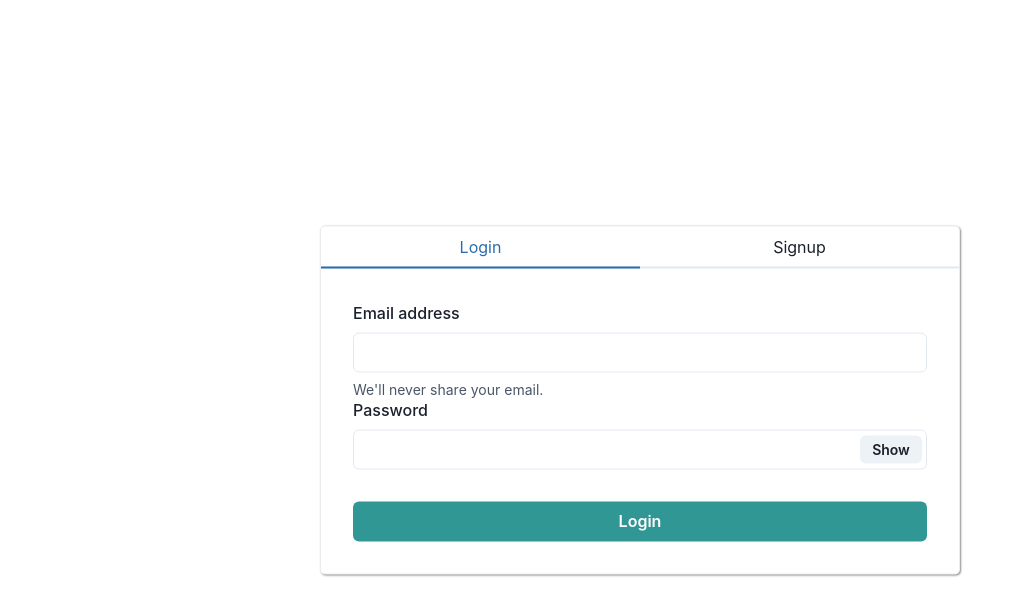
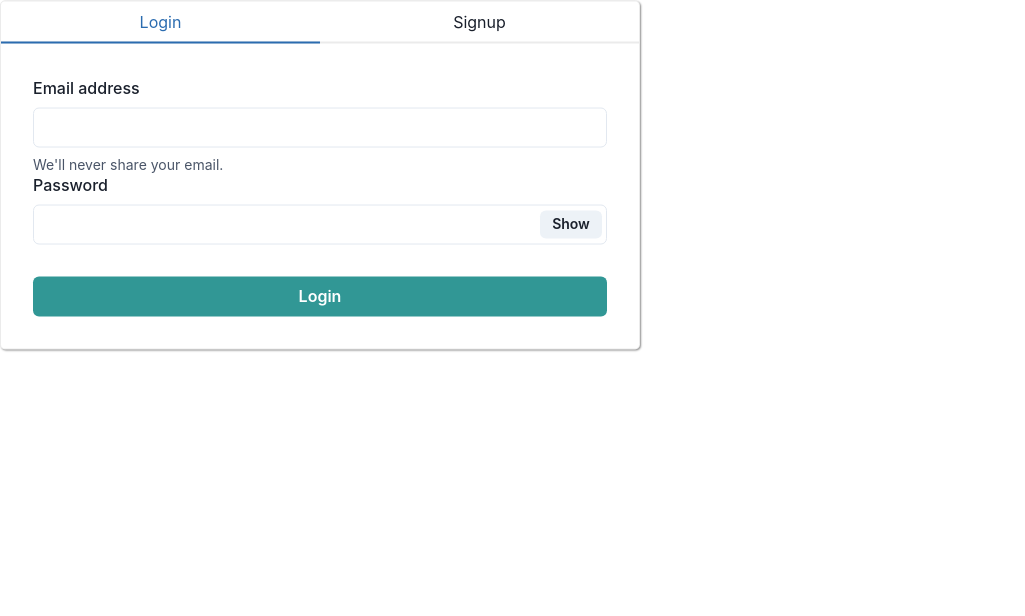
Before and after one commit to Pallav-19/chatter-frontend, a React (Create React App) app: page / in a window 1280 px wide. Shown: the top 616 px of the page, without its empty margins (0-1025 px from the left). Built offline with nearby package versions, Linux system fonts and the light colour scheme.

Commit message:
auth guard

```diff
--- a/src/App.js
+++ b/src/App.js
@@ -1,20 +1,21 @@
+/* eslint-disable no-unused-vars */
+import React from "react";
 import "./App.css";
 import { BrowserRouter as Router, Routes, Route } from "react-router-dom";
 import Home from "./components/Home.js";
-import Chat from "./components/Chat.js";
-import NoteState from "../src/components/contexts/AuthState";
+import AuthState from "../src/components/contexts/AuthState";
+
 function App() {
   return (
-    <NoteState>
+    <AuthState>
       <div className="App">
         <Router>
           <Routes>
             <Route exact index path="/" element={<Home />}></Route>
-            <Route exact path="/chat" element={<Chat />}></Route>
           </Routes>
         </Router>
       </div>
-    </NoteState>
+    </AuthState>
   );
 }
 
--- a/src/components/Home.css
+++ b/src/components/Home.css
@@ -1,4 +1,4 @@
-.Home {
+.HomeTab {
   border: 1px solid rgba(0, 0, 0, 0.077) !important;
   width: 50vw;
   position: absolute;
--- a/src/components/Home.js
+++ b/src/components/Home.js
@@ -1,13 +1,17 @@
 /* eslint-disable no-unused-vars */
-import React from "react";
+import React, { useContext } from "react";
 import { Tabs, TabList, TabPanels, Tab, TabPanel } from "@chakra-ui/react";
 import Login from "./Login";
 import Signup from "./Signup";
 import "./Home.css";
+import AuthContext from "./contexts/AuthContext";
+import Chat from "./Chat"
 const Home = () => {
+  const context = useContext(AuthContext);
+  const {LoggedIn,setLoggedIn} = context;
   return (
     <div className="Home">
-      <Tabs>
+      {LoggedIn?<Chat/>:<Tabs className="HomeTab">
         <TabList>
           <Tab width={"50%"}>Login</Tab>
           <Tab width={"50%"}>Signup</Tab>
@@ -21,7 +25,7 @@ const Home = () => {
             <Signup />
           </TabPanel>
         </TabPanels>
-      </Tabs>
+      </Tabs>}
     </div>
   );
 };
--- a/src/components/contexts/AuthState.js
+++ b/src/components/contexts/AuthState.js
@@ -1,17 +1,17 @@
 /* eslint-disable no-unused-vars */
 
-import React from "react";
+import React, { useState } from "react";
 import AuthContext from "./AuthContext";
 const AuthState = (props) => {
-  const [isLoggedIn, setIsLoggedIn] = React.useState(false);
+  const [LoggedIn, setLoggedIn] = useState(false);
   React.useEffect(() => {
     if (localStorage.getItem("Auth")) {
-      setIsLoggedIn(true);
+      setLoggedIn(true);
     }
-  }, []);
+  }, [LoggedIn]);
 
   return (
-    <AuthContext.Provider value={isLoggedIn}>
+    <AuthContext.Provider value={{ LoggedIn, setLoggedIn }}>
       {props.children}
     </AuthContext.Provider>
   );
--- /dev/null
+++ b/src/components/contexts/ChatContext.js
@@ -0,0 +1,3 @@
+import React from "react";
+const ChatContext = React.createContext();
+export default ChatContext;
```
Also changed, not shown: src/components/contexts/ChatState.js (added, +10 -0 lines).
